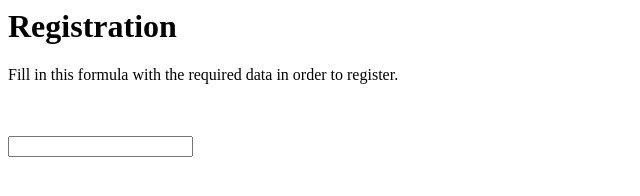
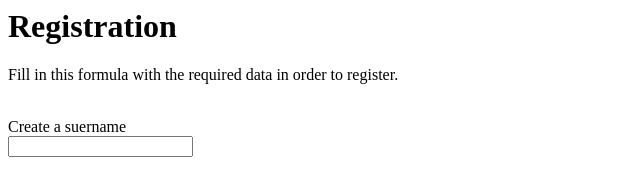
Before and after one commit to Ivansidorov99/html, a plain HTML site: page index.html in a window 1280 px wide. Shown: the full height of the page, 0-640 px from the left. Drawn offline with Linux system fonts and the light colour scheme.

Commit message:
Update index.html

```diff
--- a/index.html
+++ b/index.html
@@ -5,7 +5,10 @@
 <body>
   <h1>Registration</h1>
   <p>Fill in this formula with the required data in order to register.</p>
-  <br><br>
+  <br>
+  <label for="username">Create a suername</label>
+  <br>
   <input type="text" id="username" name="uname">
+
 <body>
 </html>
```
